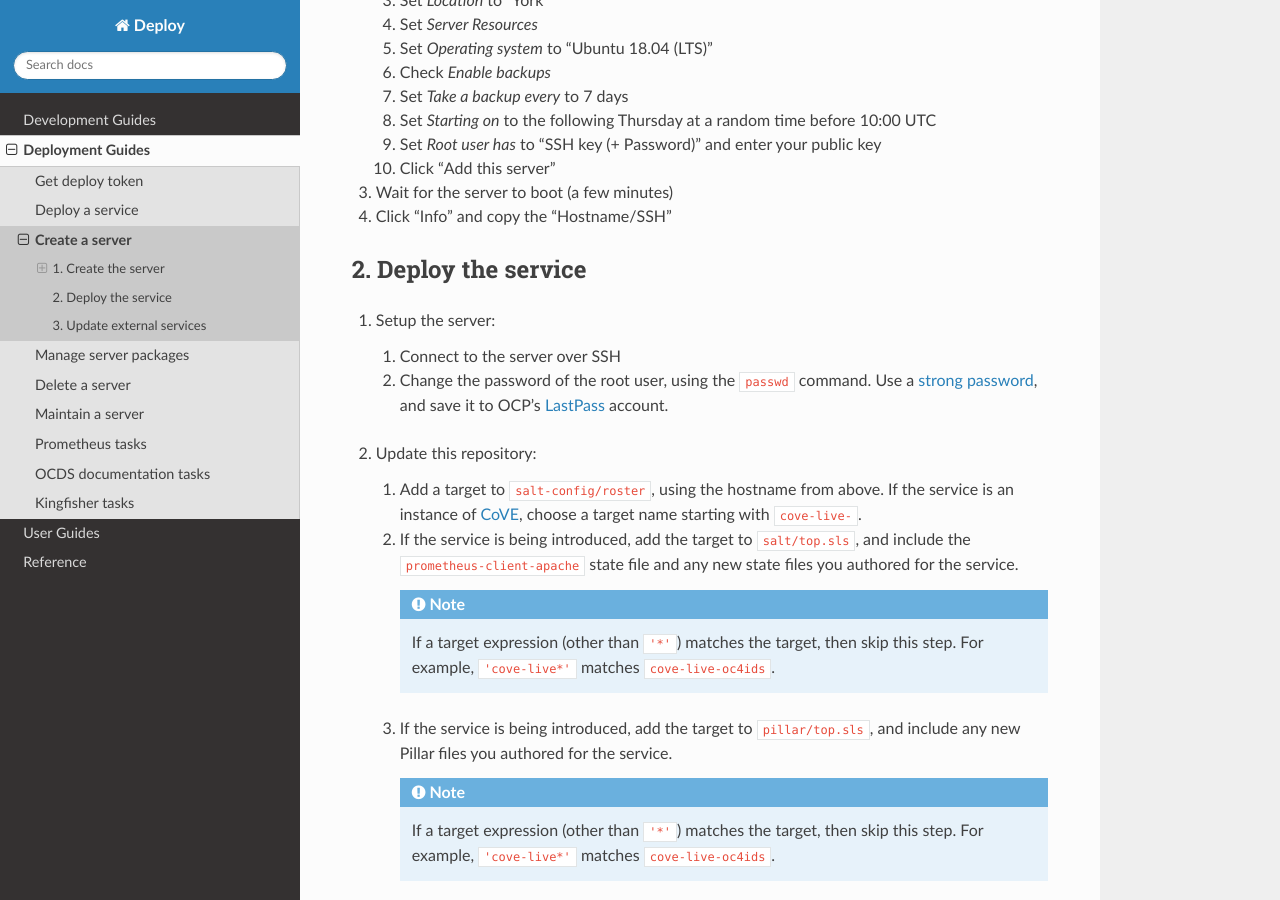
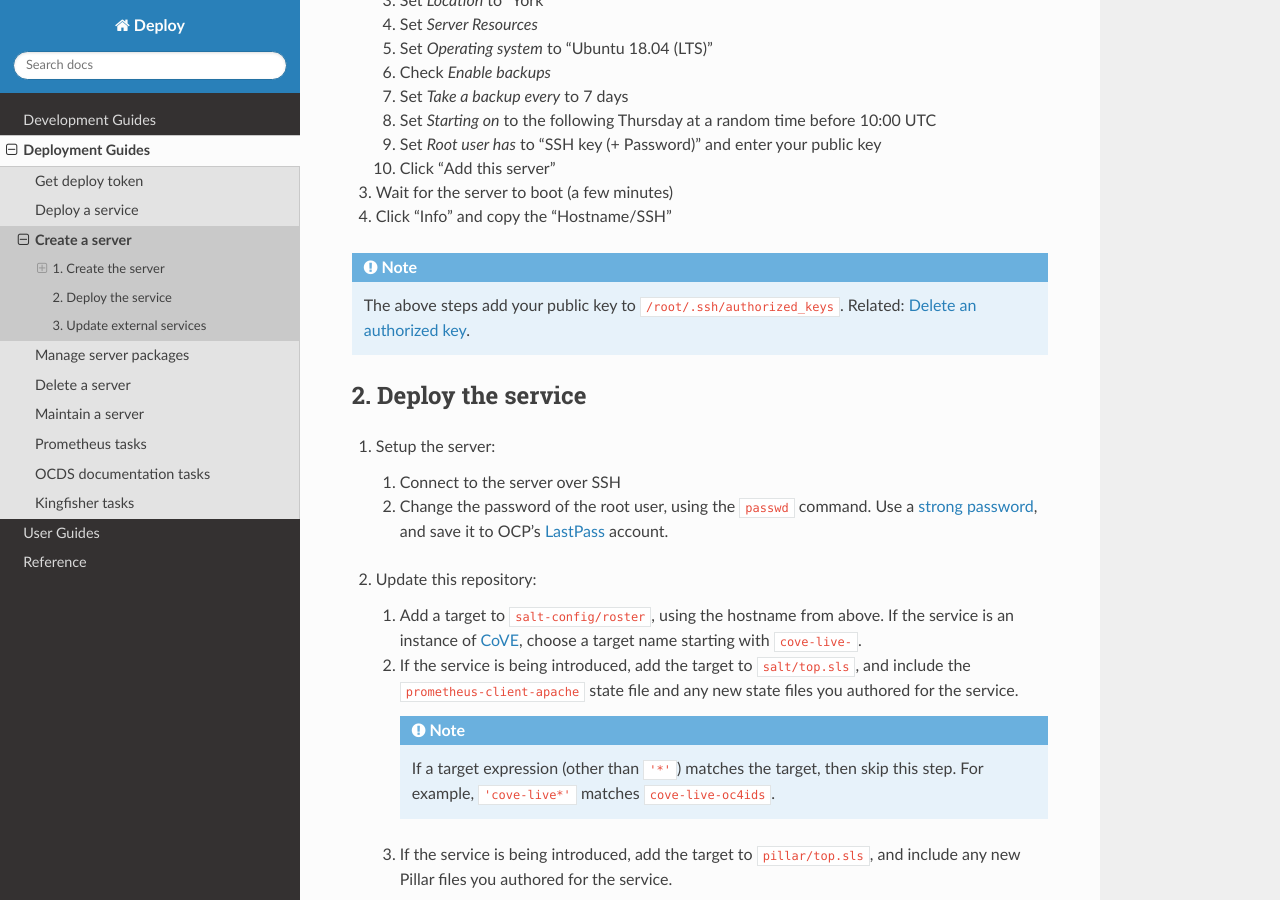
Before and after one commit to open-contracting/deploy, a Sphinx documentation site: the page built from docs/deploy/create_server.rst, in a window 1280 px wide and 900 px high, scrolled down 565 px. Built offline with Sphinx 7.4.7 and the Read the Docs theme 2.0.0, drawn with Linux system fonts in a browser that asks for light colours.

Commit message:
Note what "Root user has: SSH key (+ Password)" does

```diff
--- a/docs/deploy/create_server.rst
+++ b/docs/deploy/create_server.rst
@@ -29,6 +29,10 @@ Bytemark
 
 #. Wait for the server to boot (a few minutes)
 #. Click "Info" and copy the "Hostname/SSH"
+
+.. note::
+
+   The above steps add your public key to ``/root/.ssh/authorized_keys``. Related: :ref:`delete-authorized_key`.
 
 2. Deploy the service
 ---------------------
--- a/docs/develop/update.rst
+++ b/docs/develop/update.rst
@@ -113,6 +113,8 @@ Remove content
 
 If you delete a file, service, package, user, authorized key, Apache module, or virtual host from a file, it will not be removed from the server. To remove it, after you :doc:`deploy<../deploy/deploy>`:
 
+.. _delete-authorized_key:
+
 Delete an authorized key
 ~~~~~~~~~~~~~~~~~~~~~~~~
 
```
